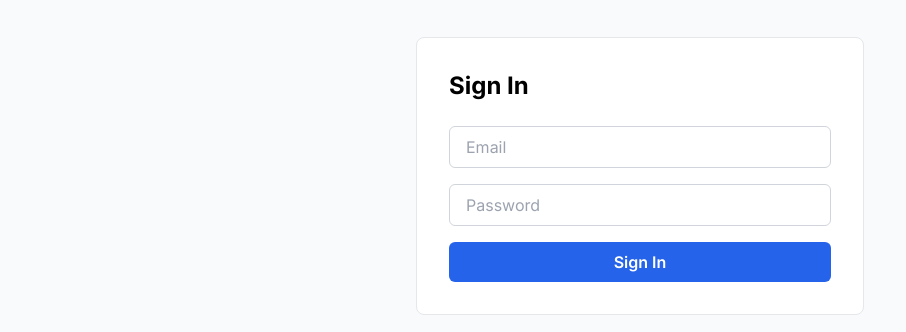
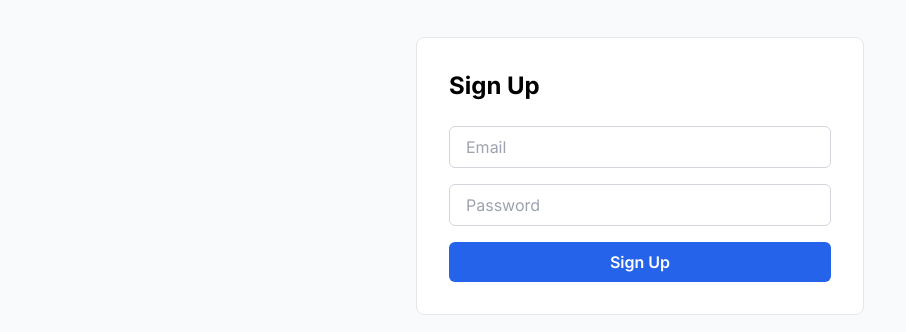
Before and after one commit to priyasingh123/next-app, a Next.js app: page /signin in a window 1280 px wide. Shown: the part 314-646 px from the top of the page, without its empty margins (0-906 px from the left). Built offline with nearby package versions, Linux system fonts and the light colour scheme.

Commit message:
rename to signup component

```diff
--- a/app/(auth)/signin/page.tsx
+++ b/app/(auth)/signin/page.tsx
@@ -1,5 +1,5 @@
-import { SigninComponent } from "@/components/SigninComponent";
+import { SignupComponent } from "@/components/SignupComponent";
 
 export default function SignIn() {
-  return <SigninComponent />;
+  return <SignupComponent />;
 }
--- a/app/(auth)/signup/page.tsx
+++ b/app/(auth)/signup/page.tsx
@@ -1,11 +1,11 @@
-import { SigninComponent } from "@/components/SigninComponent";
+import { SignupComponent } from "@/components/SignupComponent";
 
 export default function Home() {
   return (
     <div>
-            <SigninComponent />
+      <SignupComponent />
     </div>
-    )
+  );
 }
 
 interface LabelledInputType {
@@ -15,8 +15,18 @@ interface LabelledInputType {
 }
 
 function LabelledInput({ label, placeholder, type }: LabelledInputType) {
-    return <div>
-        <label className="block mb-2 text-sm text-black font-semibold pt-4">{label}</label>
-        <input type={type || "text"} id="first_name" className="bg-gray-50 border border-gray-300 text-gray-900 text-sm rounded-lg focus:ring-blue-500 focus:border-blue-500 block w-full p-2.5" placeholder={placeholder} required />
+  return (
+    <div>
+      <label className="block mb-2 text-sm text-black font-semibold pt-4">
+        {label}
+      </label>
+      <input
+        type={type || "text"}
+        id="first_name"
+        className="bg-gray-50 border border-gray-300 text-gray-900 text-sm rounded-lg focus:ring-blue-500 focus:border-blue-500 block w-full p-2.5"
+        placeholder={placeholder}
+        required
+      />
     </div>
+  );
 }
--- a/components/SigninComponent.tsx
+++ b/components/SignupComponent.tsx
@@ -2,13 +2,13 @@
 
 import { useState } from "react";
 
-export const SigninComponent = () => {
+export const SignupComponent = () => {
   const [username, setUsername] = useState("");
   const [password, setPassword] = useState("");
   return (
     <div className="flex items-center justify-center min-h-screen bg-gray-50">
       <div className="w-full max-w-md p-8 bg-white rounded-lg border border-gray-200">
-        <h1 className="text-2xl font-bold mb-6">Sign In</h1>
+        <h1 className="text-2xl font-bold mb-6">Sign Up</h1>
 
         <form className="space-y-4">
           <input
@@ -31,11 +31,17 @@ export const SigninComponent = () => {
             type="submit"
             onClick={(e) => {
               e.preventDefault();
-              // Handle sign-in logic here
+              fetch("/api/user", {
+                method: "POST",
+                headers: {
+                  "Content-Type": "application/json",
+                },
+                body: JSON.stringify({ username, password }),
+              });
             }}
             className="w-full bg-blue-600 text-white py-2 rounded-md font-semibold hover:bg-blue-700"
           >
-            Sign In
+            Sign Up
           </button>
         </form>
       </div>
```
Lines whose indentation alone changed are shown as unchanged.
